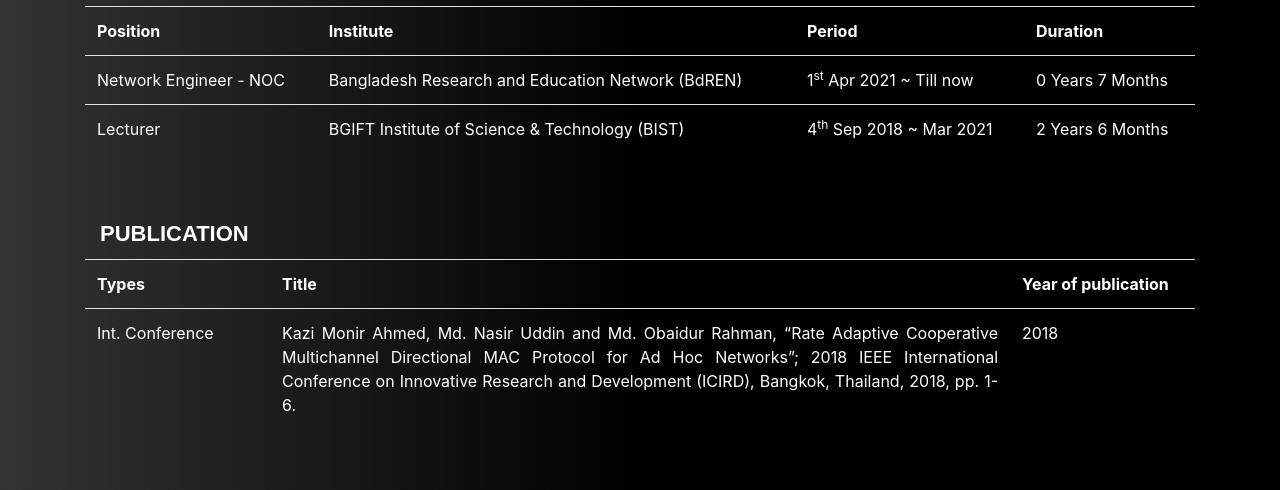
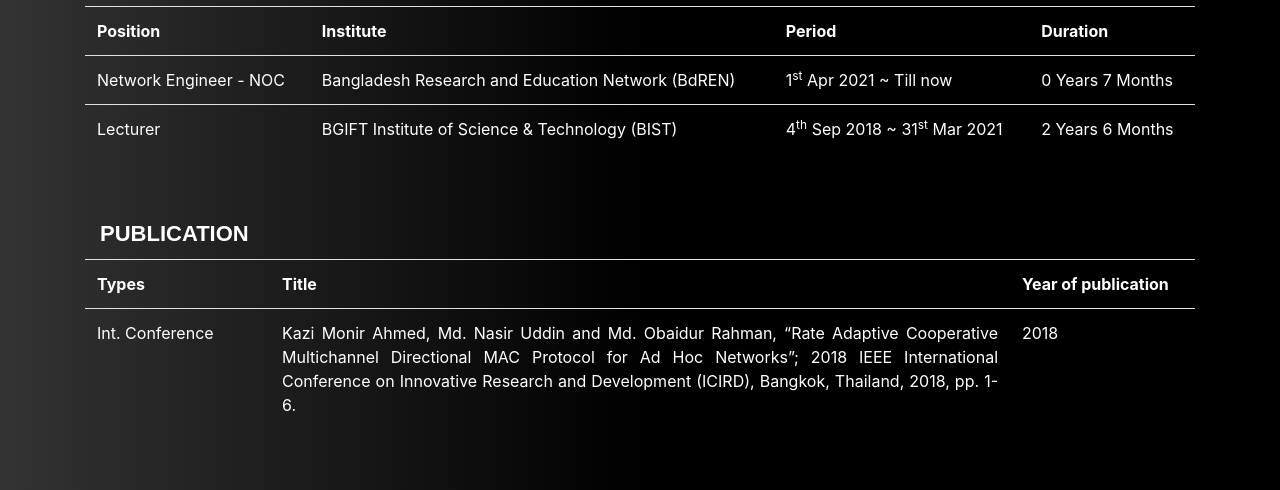
Before and after one commit to nasir-pw/ebiography, a plain HTML site: page about.html in a window 1280 px wide. Shown: the part 1353-1843 px from the top of the page. Drawn offline with nearby package versions, Linux system fonts and the light colour scheme; files whose address does not match are found by name; a web font is replaced by a local one.

Commit message:
Update about.html

```diff
--- a/about.html
+++ b/about.html
@@ -180,7 +180,7 @@
                     <tr>
                       <td>Lecturer</td>
                       <td>BGIFT Institute of Science & Technology (BIST)</td>
-                      <td>4<sup>th</sup> Sep 2018 ~ Mar 2021</td>
+                      <td>4<sup>th</sup> Sep 2018 ~ 31<sup>st</sup> Mar 2021</td>
                       <td>2 Years 6 Months</td>
                     </tr>
                   </table>
```
